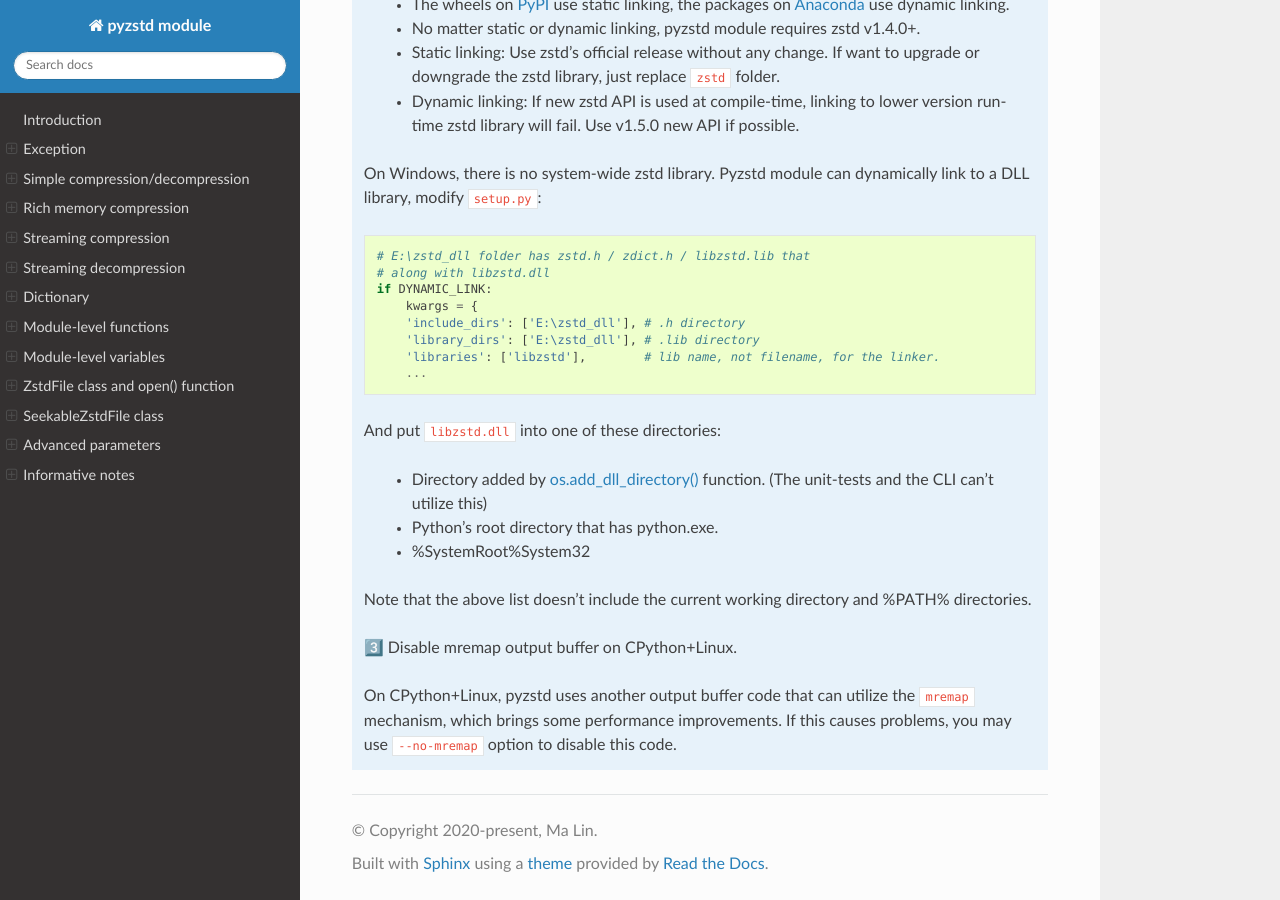
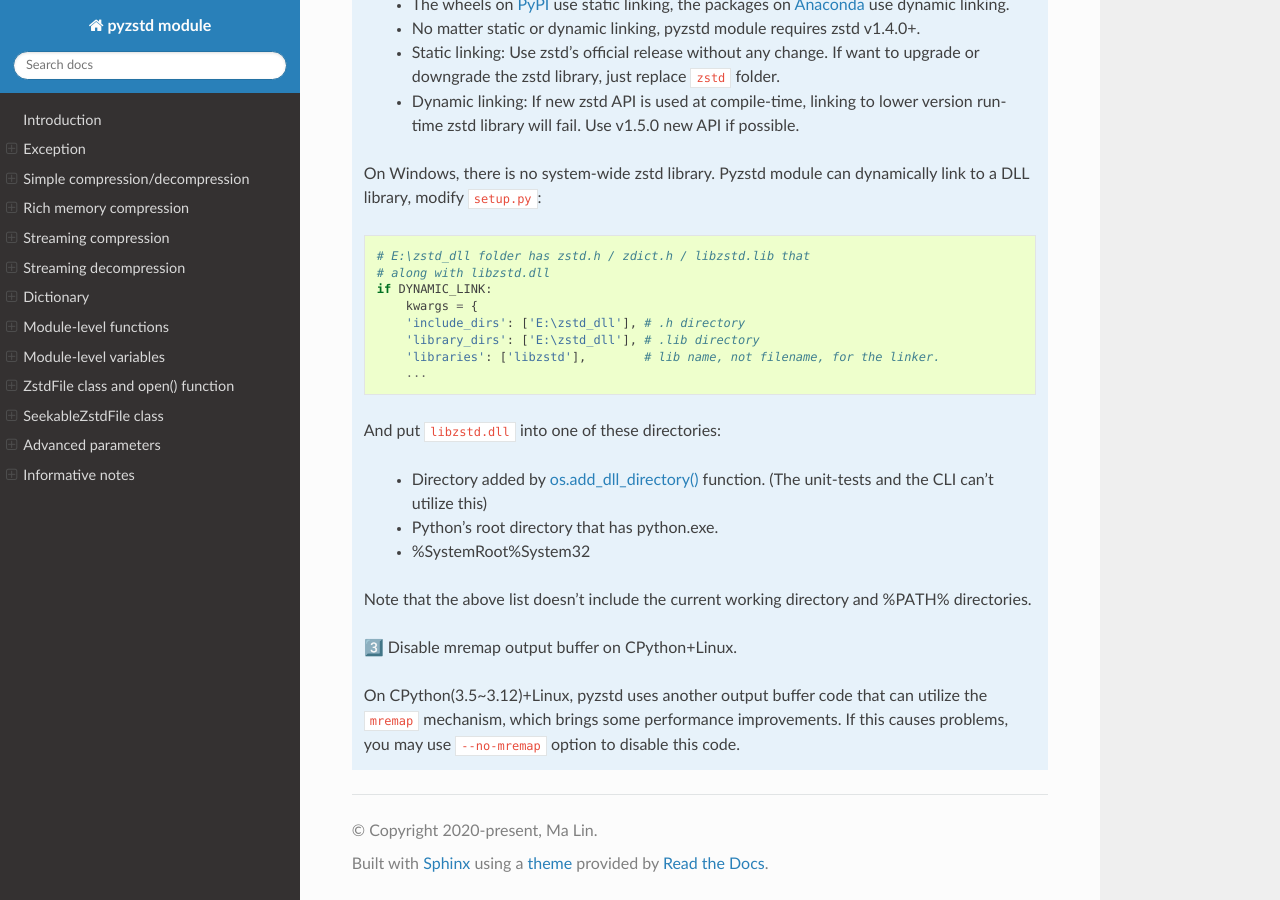
Before and after one commit to Rogdham/pyzstd, a Sphinx documentation site: the page built from docs/index.rst, in a window 1280 px wide and 900 px high, scrolled down 38478 px. Built offline with Sphinx 7.4.7 and the Read the Docs theme 2.0.0, drawn with Linux system fonts in a browser that asks for light colours.

```diff
--- a/README.rst
+++ b/README.rst
@@ -29,7 +29,7 @@
 
 #. Support sub-interpreter on CPython 3.12+, can utilize `per-interpreter GIL <https://docs.python.org/3.12/whatsnew/3.12.html#pep-684-a-per-interpreter-gil>`_.
 
-#. On CPython+Linux, use another output buffer code that can utilize the ``mremap`` mechanism.
+#. On CPython(3.5~3.12)+Linux, use another output buffer code that can utilize the ``mremap`` mechanism.
 
 **0.15.9  (Jun 24, 2023)**
 
--- a/docs/index.rst
+++ b/docs/index.rst
@@ -1682,4 +1682,4 @@
 
     3️⃣ Disable mremap output buffer on CPython+Linux.
 
-    On CPython+Linux, pyzstd uses another output buffer code that can utilize the ``mremap`` mechanism, which brings some performance improvements. If this causes problems, you may use ``--no-mremap`` option to disable this code.
+    On CPython(3.5~3.12)+Linux, pyzstd uses another output buffer code that can utilize the ``mremap`` mechanism, which brings some performance improvements. If this causes problems, you may use ``--no-mremap`` option to disable this code.
```
Also changed, not shown: 2 other files.
